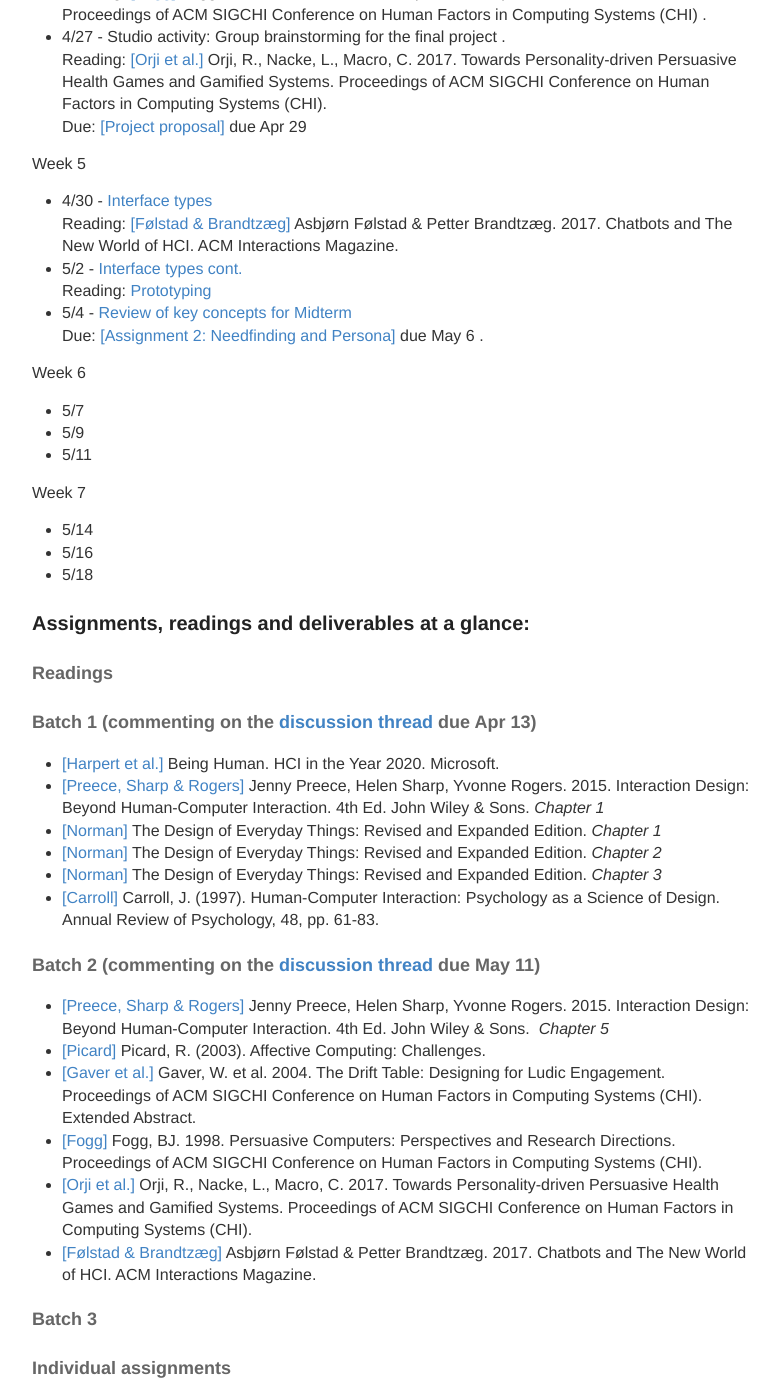
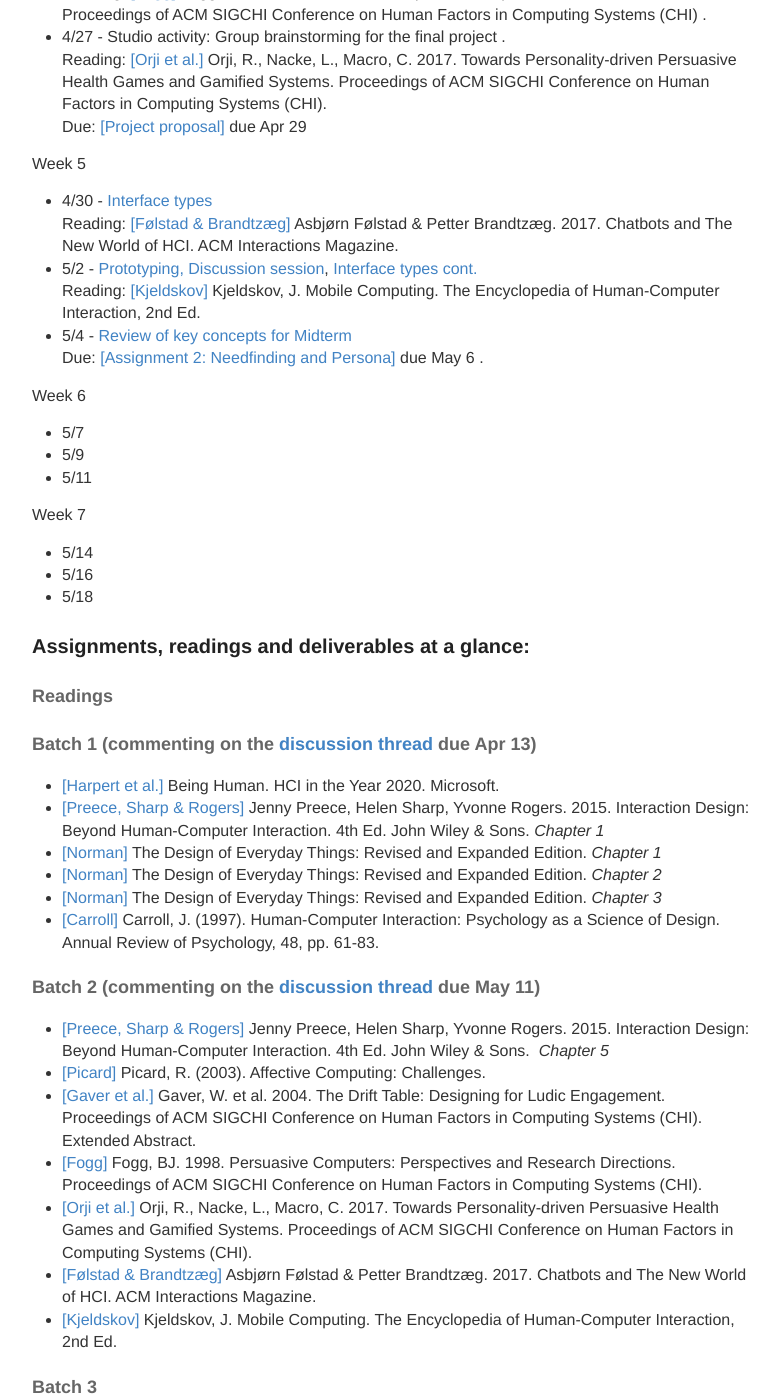
Before and after one commit to hciwang/hciwang.github.io, a Jekyll site: the page built from _posts/2018-3-25-lectures.md, in a window 1280 px wide and 1400 px high, scrolled down 1448 px. Shown: the whole window, without its empty margins (248-1027 px from the left). Built offline with Jekyll 4.4.1, drawn with Linux system fonts in a browser that asks for light colours.

Commit message:
Update 2018-3-25-lectures.md

```diff
--- a/_posts/2018-3-25-lectures.md
+++ b/_posts/2018-3-25-lectures.md
@@ -50,8 +50,8 @@
 Week 5
 - 4/30 - [Interface types](https://canvas.ucdavis.edu/courses/225630/files?preview=3430296)
 Reading: [[Følstad & Brandtzæg]](http://interactions.acm.org/archive/view/july-august-2017/chatbots-and-the-new-world-of-hci) Asbjørn Følstad & Petter Brandtzæg. 2017. Chatbots and The New World of HCI. ACM Interactions Magazine.
-- 5/2 - [Interface types cont.](https://canvas.ucdavis.edu/courses/225630/files?preview=3430296)
-Reading: [Prototyping](https://canvas.ucdavis.edu/courses/225630/files?preview=3451233)
+- 5/2 - [Prototyping, Discussion session](https://canvas.ucdavis.edu/courses/225630/files?preview=3451233), [Interface types cont.](https://canvas.ucdavis.edu/courses/225630/files?preview=3430296)
+Reading: [[Kjeldskov]](https://www.interaction-design.org/literature/book/the-encyclopedia-of-human-computer-interaction-2nd-ed/mobile-computing) Kjeldskov, J. Mobile Computing. The Encyclopedia of Human-Computer Interaction, 2nd Ed.
 - 5/4 - [Review of key concepts for Midterm]()
 Due: [[Assignment 2: Needfinding and Persona]](https://canvas.ucdavis.edu/courses/225630/assignments/193960) due May 6 .
 
@@ -84,6 +84,7 @@ Week 7
 - [[Fogg]](https://canvas.ucdavis.edu/courses/225630/files?preview=3353707) Fogg, BJ. 1998. Persuasive Computers: Perspectives and Research Directions. Proceedings of ACM SIGCHI Conference on Human Factors in Computing Systems (CHI).
 - [[Orji et al.]](https://canvas.ucdavis.edu/courses/225630/files?preview=3353901) Orji, R., Nacke, L., Macro, C. 2017. Towards Personality-driven Persuasive Health  Games and Gamified Systems. Proceedings of ACM SIGCHI Conference on Human Factors in Computing Systems (CHI).
 - [[Følstad & Brandtzæg]](http://interactions.acm.org/archive/view/july-august-2017/chatbots-and-the-new-world-of-hci) Asbjørn Følstad & Petter Brandtzæg. 2017. Chatbots and The New World of HCI. ACM Interactions Magazine.
+- [[Kjeldskov]](https://www.interaction-design.org/literature/book/the-encyclopedia-of-human-computer-interaction-2nd-ed/mobile-computing) Kjeldskov, J. Mobile Computing. The Encyclopedia of Human-Computer Interaction, 2nd Ed.
 
 
 #### Batch 3
```
